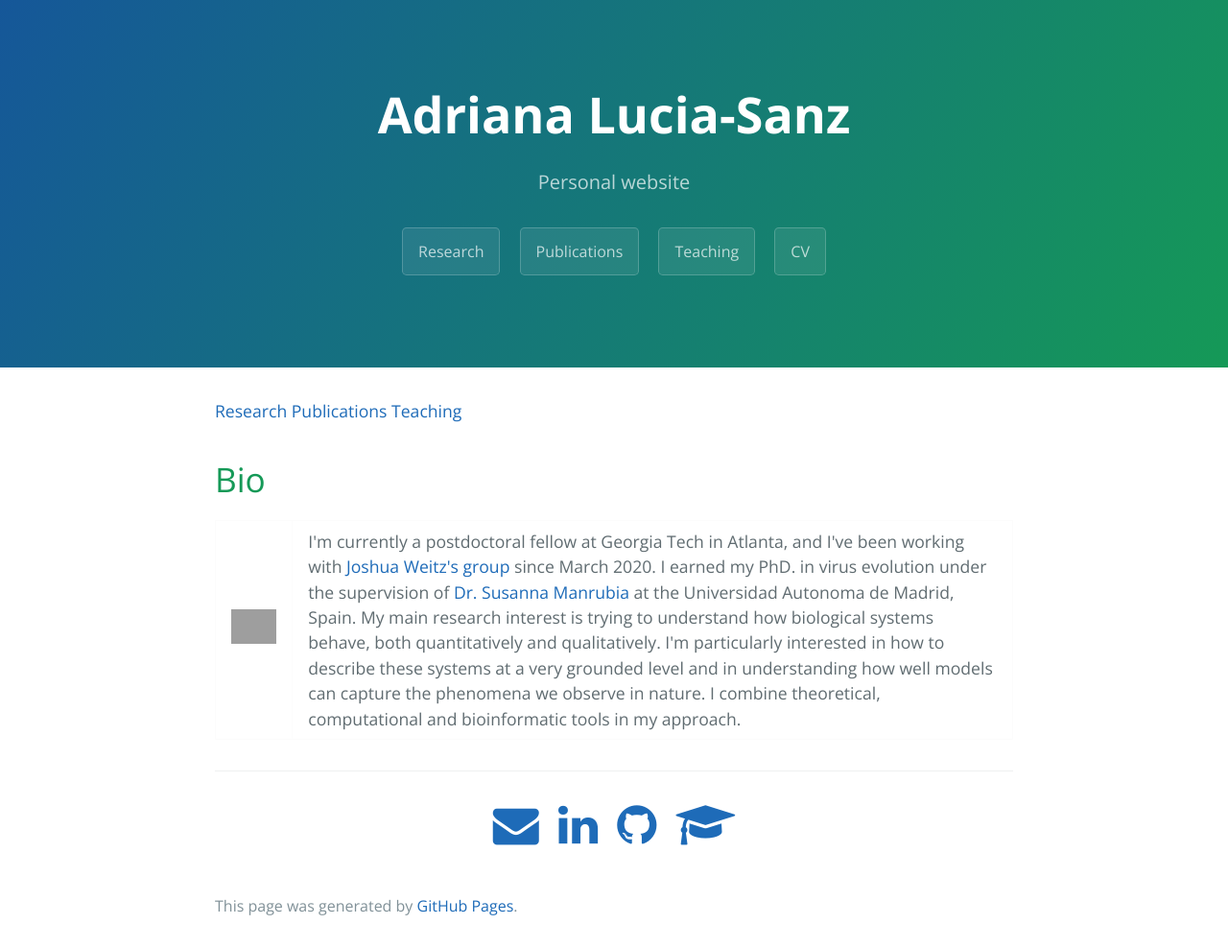
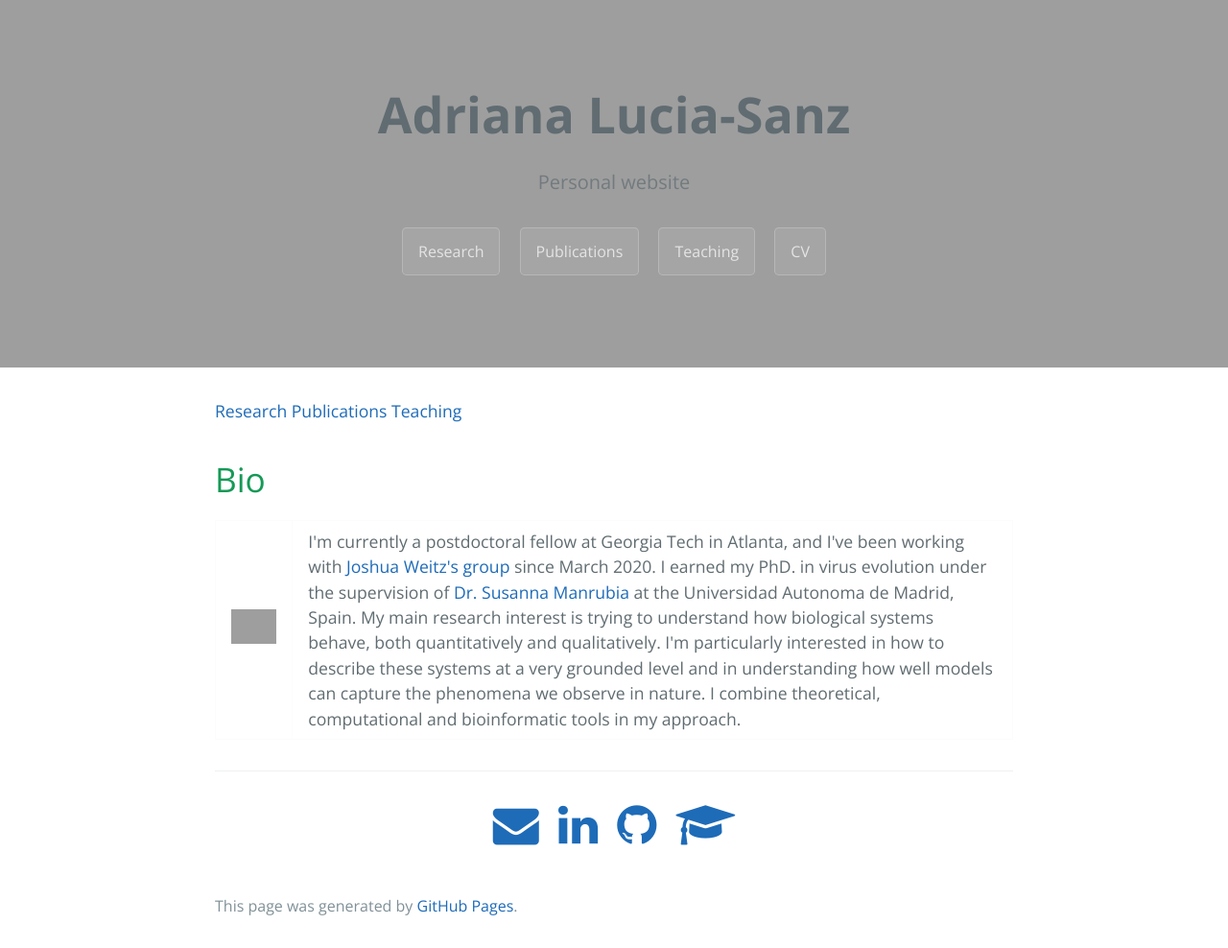
Before and after one commit to aluciasanz/aluciasanz.github.io, a Jekyll site: the page built from index.md, in a window 1280 px wide. Shown: the whole page at 96% size. Built offline with Jekyll 4.4.1, drawn with Linux system fonts in a browser that asks for light colours; grey boxes are pictures that could not be loaded.

Commit message:
Update jekyll-theme-cayman.scss

```diff
--- a/_sass/jekyll-theme-cayman.scss
+++ b/_sass/jekyll-theme-cayman.scss
@@ -110,11 +110,15 @@ a {
 	height: 250px;
 }
 .page-header {
-  color: $header-heading-color;
+  color: linear-gradient(120deg, $header-bg-color-secondary, $header-bg-color);//$header-heading-color;
   text-align: center;
   //background-color: $header-bg-color;
-  background-image:linear-gradient(120deg, $header-bg-color-secondary, $header-bg-color);//url(https://aluciasanz.github.io/thumbnail.png);
-
+  background-image:url(https://aluciasanz.github.io/thumbnail.png);//linear-gradient(120deg, $header-bg-color-secondary, $header-bg-color);//
+  padding: 0;
+  display: block;
+  margin: 0 auto;
+  max-height: 100%;
+  max-width: 100%;
   @include large {
     padding: 5rem 6rem;
   }
```
